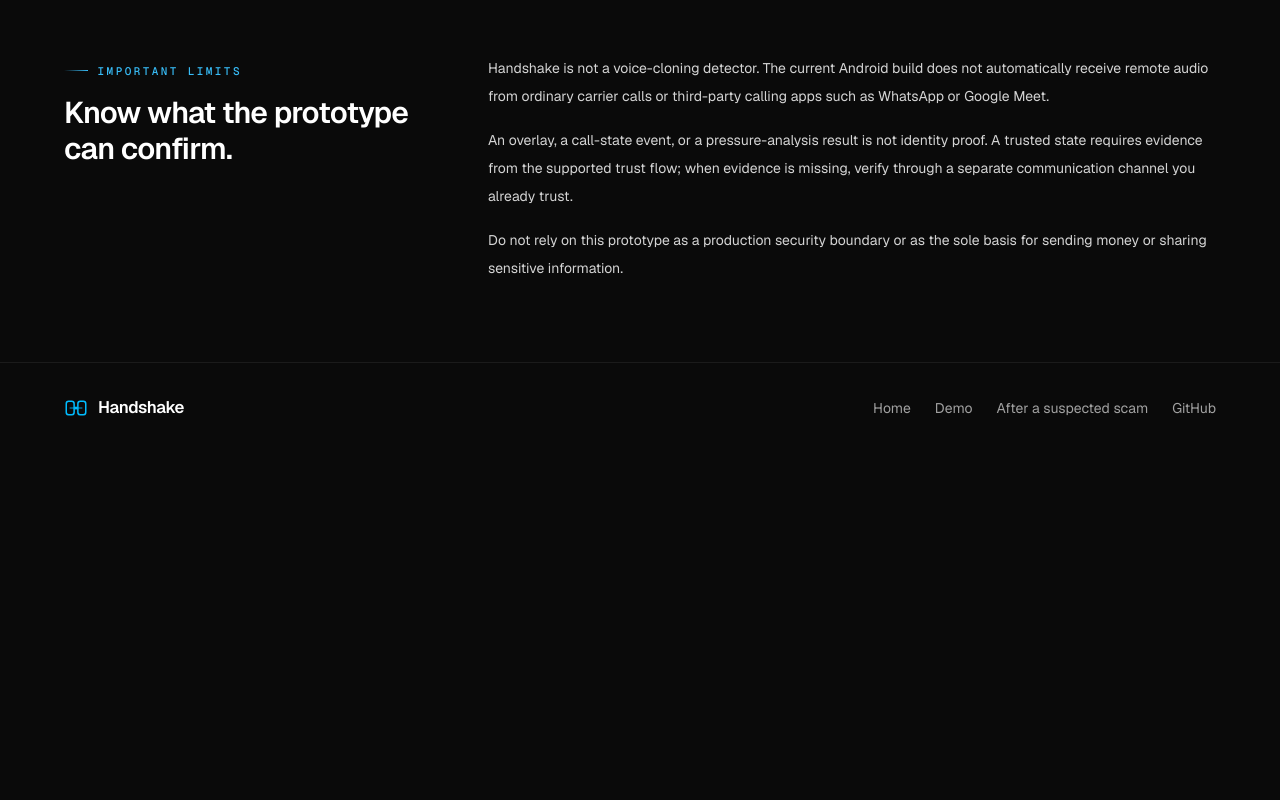
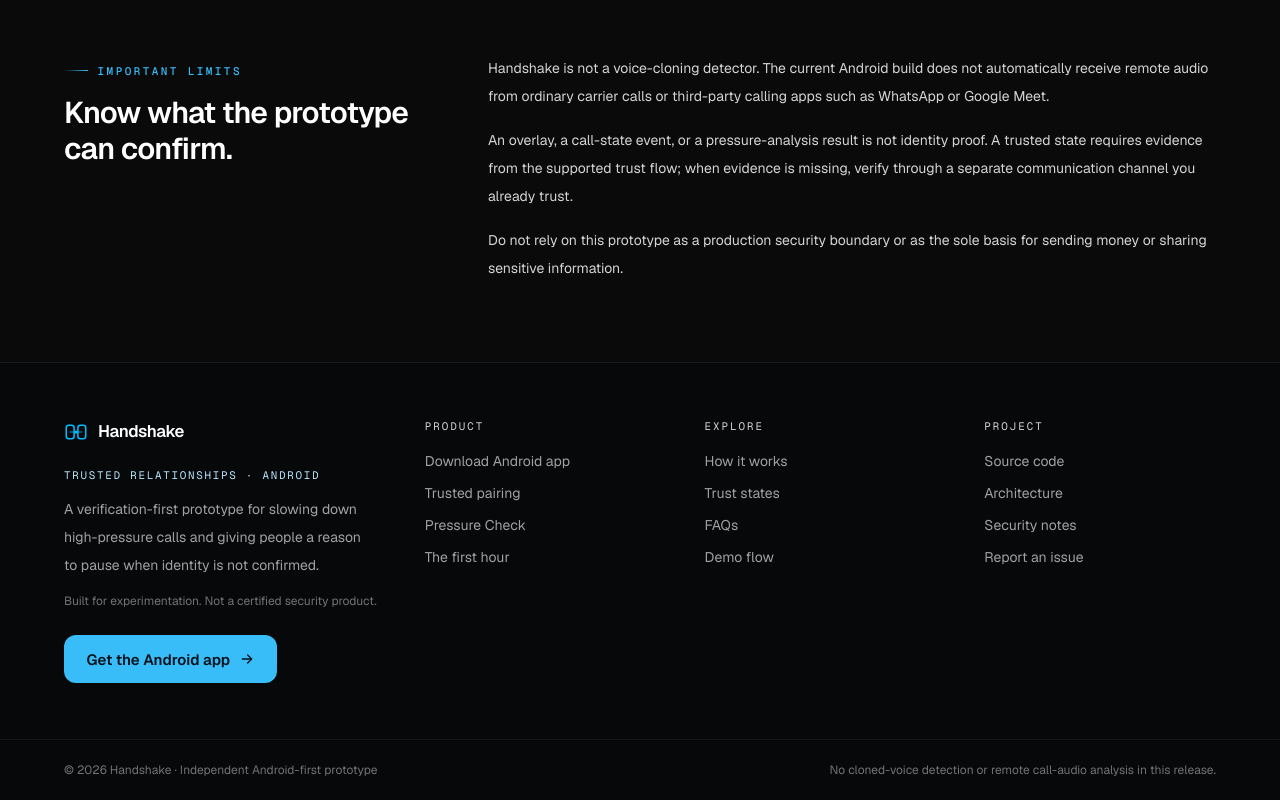
Before and after one commit to sudomarc/handshake, a Next.js app: page /download in a window 1280 px wide. Shown: the part 1364-2164 px from the top of the page. Before the commit the page ends 1816 px from the top, so only its background shows below. Built offline with nearby package versions, Linux system fonts and the light colour scheme.

Commit message:
Use shared product footer on download page

```diff
--- a/app/download/page.tsx
+++ b/app/download/page.tsx
@@ -1,7 +1,7 @@
 import type { Metadata } from "next";
 import Link from "next/link";
 import { Header } from "@/components/landing/Header";
-import { Logo } from "@/components/landing/Logo";
+import { Footer } from "@/components/landing/Footer";
 
 const ANDROID_WORKFLOW_URL =
   "https://github.com/sudomarc/handshake/actions/workflows/android-apk.yml";
@@ -201,17 +201,7 @@
         </section>
       </main>
 
-      <footer className="border-t border-white/[0.07]">
-        <div className="site-shell flex flex-col gap-6 py-8 sm:flex-row sm:items-center sm:justify-between">
-          <Logo />
-          <nav aria-label="Footer" className="flex flex-wrap gap-x-6 gap-y-2 text-sm">
-            <Link href="/" className="text-neutral-400 transition hover:text-white">Home</Link>
-            <Link href="/demo" className="text-neutral-400 transition hover:text-white">Demo</Link>
-            <Link href="/first-hour" className="text-neutral-400 transition hover:text-white">After a suspected scam</Link>
-            <a href={SOURCE_URL} target="_blank" rel="noopener noreferrer" className="text-neutral-400 transition hover:text-white">GitHub</a>
-          </nav>
-        </div>
-      </footer>
+      <Footer />
     </>
   );
 }
```
